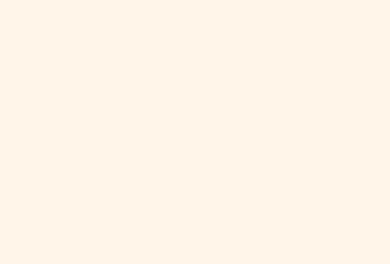
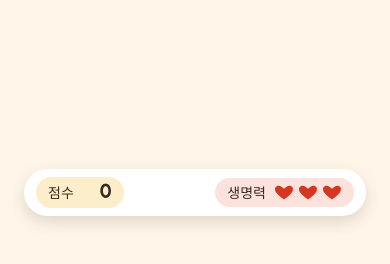
Before and after one commit to cclss/tomato-egg-fried-rice, a plain HTML site: page index.html in a window 390 px wide. Both pictures are taken after a click on the button "게임 시작". Drawn offline with Linux system fonts and the light colour scheme.

Commit message:
feat(grain-3): 게임 플레이 화면 점수·생명력 HUD
Grain: grain-3
Do: 플레이 화면(`#screen-play`) 상단에 점수와 생명력(life) 표시 UI를 렌더링한다. 점수는 라벨+숫자(예: '점수 0'), 생명력은 하트 아이콘 N개(또는 계란 모티프) 형태로 직관적 표현. grain-1 토큰을 사용한 HUD 패널/배지 스타일, 점수 증가 시 강조 애니메이션과 생명력 감소 시 시각 피드백(흔들림/페이드)을 위한 표시 컴포넌트와 갱신 API(`updateScore`, `updateLife`)를 `js/hud.js`에 구현한다. HUD는 게임플레이 영역을 가리지 않게 배치하고 반응형 대응.
DoneWhen: 플레이 화면 진입 시 점수와 생명력 HUD가 토큰 기반 스타일로 명확히 보이고, `updateScore`/`updateLife` 호출 시 값이 갱신되며 강조/피드백 애니메이션이 동작한다. 반응형·가독성·대비 확인. `$GENOSIS_SPEC_PATH`의 grain-1 Token/톤 Spec을 참조했고, HUD 배지/하트 컴포넌트·피드백 모션에 대한 새 결정을 recording.md 형식으로 `$GENOSIS_SPEC_PATH`에 기록했다.

```diff
--- /dev/null
+++ b/css/hud.css
@@ -0,0 +1,182 @@
+/* ==========================================================================
+   HUD — 게임 플레이 화면 상단 상태 표시 (점수 / 생명력)
+   --------------------------------------------------------------------------
+   모든 디자인 값은 css/tokens.css의 시맨틱 토큰만 참조한다 (오염 금지).
+   구현 설정값(position, display, z-index, breakpoint, transform 변위 등)만
+   직접 사용한다.
+   ========================================================================== */
+
+/* --------------------------------------------------------------------------
+   HUD 패널 — 플레이 영역 상단에 떠 있는 상태 바.
+   게임플레이 영역을 가리지 않도록 상단에 고정 배치하고, 그 아래로 콘텐츠가
+   흐르게 한다.
+   -------------------------------------------------------------------------- */
+.hud {
+  display: flex;
+  align-items: center;
+  justify-content: space-between;
+  gap: var(--space-md);
+  width: 100%;
+  padding: var(--space-sm) var(--space-md);
+  /* 흰 표면 + 따뜻한 그림자로 크림 배경 위에 '떠 있는' 패널감을 만든다.
+     (테두리 두께(border-width)는 아직 토큰화되지 않았고 tokens.css는 이 grain의
+     수정 범위 밖이므로, 하드코딩 대신 surface+shadow로 패널을 구분한다.) */
+  background-color: var(--color-surface);
+  border-radius: var(--radius-lg);
+  box-shadow: var(--shadow-md);
+}
+
+/* --------------------------------------------------------------------------
+   Badge — 라벨 + 값 묶음 (점수 배지 / 생명력 배지)
+   -------------------------------------------------------------------------- */
+.hud__badge {
+  display: flex;
+  align-items: center;
+  gap: var(--space-xs);
+  padding: var(--space-2xs) var(--space-sm);
+  border-radius: var(--radius-pill);
+}
+
+.hud__badge--score {
+  background-color: var(--color-highlight-soft);
+}
+
+.hud__badge--life {
+  background-color: var(--color-accent-soft);
+}
+
+.hud__label {
+  font-family: var(--font-body);
+  font-size: var(--text-size-xs);
+  font-weight: var(--font-weight-medium);
+  /* 라벨은 14px 소형 텍스트 → 두 배지(highlight-soft/accent-soft) 모두에서
+     WCAG AA(4.5:1)를 확실히 넘기기 위해 muted가 아닌 기본 텍스트색을 쓴다.
+     (muted on accent-soft = 4.21:1로 미달, color-text = 11:1로 통과) */
+  color: var(--color-text);
+  white-space: nowrap;
+}
+
+/* --------------------------------------------------------------------------
+   Score 값 — 계란 옐로우 톤 배지 위의 큰 수치
+   -------------------------------------------------------------------------- */
+.hud__score-value {
+  display: inline-block;
+  min-width: 1.5em; /* 자릿수 증가 시 레이아웃 흔들림 방지 (구현 설정값) */
+  font-family: var(--font-display);
+  font-size: var(--text-size-lg);
+  font-weight: var(--font-weight-regular);
+  line-height: var(--line-height-tight);
+  color: var(--color-text-on-highlight);
+  text-align: right;
+  transform-origin: center;
+}
+
+/* 점수 증가 강조 — 톡톡 튀는 스케일 팝 */
+.hud__score-value.is-bumped {
+  animation: score-pop var(--transition-slow) var(--ease-bounce);
+}
+
+/* --------------------------------------------------------------------------
+   Life — 하트(토마토 모티프) 아이콘 묶음
+   -------------------------------------------------------------------------- */
+.hud__hearts {
+  display: inline-flex;
+  align-items: center;
+  gap: var(--space-2xs);
+}
+
+.hud__heart {
+  width: var(--text-size-lg);
+  height: var(--text-size-lg);
+  display: block;
+  fill: var(--color-life);
+  transition: fill var(--transition-base) var(--ease-standard),
+    transform var(--transition-base) var(--ease-bounce);
+}
+
+/* 소진된 하트 — 흐린 색(color-life-empty) + 살짝 작아지며 비워짐.
+   (opacity는 디자인 토큰 축이지만 토큰/그룹이 없고 tokens.css가 범위 밖이므로
+   하드코딩하지 않는다. 색 전환 + scale 만으로 소진을 표현한다.) */
+.hud__heart.is-empty {
+  fill: var(--color-life-empty);
+  transform: scale(0.82);
+}
+
+/* 생명력 감소 피드백 — 하트 묶음 흔들림 */
+.hud__hearts.is-hit {
+  animation: life-shake var(--transition-slow) var(--ease-standard);
+}
+
+/* --------------------------------------------------------------------------
+   애니메이션 키프레임 (transform 변위는 구현 micro-interaction 값)
+   -------------------------------------------------------------------------- */
+@keyframes score-pop {
+  0% {
+    transform: scale(1);
+  }
+  45% {
+    transform: scale(1.35);
+  }
+  100% {
+    transform: scale(1);
+  }
+}
+
+@keyframes life-shake {
+  0%,
+  100% {
+    transform: translateX(0);
+  }
+  20% {
+    transform: translateX(-4px);
+  }
+  40% {
+    transform: translateX(4px);
+  }
+  60% {
+    transform: translateX(-3px);
+  }
+  80% {
+    transform: translateX(2px);
+  }
+}
+
+/* --------------------------------------------------------------------------
+   반응형 — 좁은 화면에서 라벨/수치/하트 한 단계 축소
+   -------------------------------------------------------------------------- */
+@media (max-width: 480px) {
+  .hud {
+    gap: var(--space-xs);
+    padding: var(--space-xs) var(--space-sm);
+  }
+
+  .hud__score-value {
+    font-size: var(--text-size-md);
+  }
+
+  .hud__heart {
+    width: var(--text-size-md);
+    height: var(--text-size-md);
+  }
+}
+
+/* --------------------------------------------------------------------------
+   모션 감소 선호 — 강조/피드백 애니메이션 비활성화 (상태 변화는 유지)
+   -------------------------------------------------------------------------- */
+@media (prefers-reduced-motion: reduce) {
+  .hud__score-value.is-bumped {
+    animation: none;
+  }
+
+  .hud__hearts.is-hit {
+    animation: none;
+  }
+
+  .hud__heart {
+    transition: fill var(--transition-fast) linear;
+  }
+
+  .hud__heart.is-empty {
+    transform: none;
+  }
+}
--- a/index.html
+++ b/index.html
@@ -6,6 +6,7 @@
     <title>토마토 계란 볶음밥을 만들자!</title>
     <link rel="stylesheet" href="css/tokens.css" />
     <link rel="stylesheet" href="css/screens.css" />
+    <link rel="stylesheet" href="css/hud.css" />
   </head>
   <body>
     <main id="app" class="app">
@@ -32,11 +33,36 @@
         aria-hidden="true"
       >
         <div id="play-root" class="play" tabindex="-1">
-          <!-- 점수 / 생명력 HUD 자리 (grain-3) -->
+          <!-- 점수 / 생명력 HUD (grain-3) -->
+          <header class="hud" aria-label="게임 상태">
+            <div class="hud__badge hud__badge--score">
+              <span class="hud__label">점수</span>
+              <span
+                class="hud__score-value"
+                id="hud-score"
+                aria-live="polite"
+                aria-atomic="true"
+                >0</span
+              >
+            </div>
+            <div class="hud__badge hud__badge--life">
+              <span class="hud__label">생명력</span>
+              <div
+                class="hud__hearts"
+                id="hud-hearts"
+                role="img"
+                aria-label="생명력"
+              >
+                <!-- 하트 아이콘은 js/hud.js가 렌더링한다 -->
+              </div>
+            </div>
+          </header>
+          <!-- 게임플레이 영역 (후속 grain) -->
         </div>
       </section>
     </main>
 
     <script src="js/screens.js" defer></script>
+    <script src="js/hud.js" defer></script>
   </body>
 </html>
--- /dev/null
+++ b/js/hud.js
@@ -0,0 +1,134 @@
+/* ==========================================================================
+   HUD — 점수 / 생명력 표시 컴포넌트 + 갱신 API
+   --------------------------------------------------------------------------
+   표시 UI와 갱신 API(updateScore / updateLife)만 담당한다.
+   실제 채점·생명력 차감 게임 로직은 이 모듈의 책임이 아니다(범위 밖).
+   비주얼(색/애니메이션)은 css/hud.css가 담당하고, 여기서는 값 갱신과
+   상태 클래스 토글, 접근성 라벨 갱신만 관리한다.
+   ========================================================================== */
+(function () {
+  "use strict";
+
+  var MAX_LIFE = 3; // 생명력 하트 개수 기본값
+
+  // 토마토(하트) 모티프 SVG. 색은 CSS(fill: var(--color-life)*)이 결정한다.
+  var HEART_PATH =
+    "M12 21s-7.5-4.9-10-9.2C.4 9 1.3 5.5 4.3 4.6 6.6 3.9 8.7 5 12 8.1 " +
+    "15.3 5 17.4 3.9 19.7 4.6c3 .9 3.9 4.4 2.3 7.2C19.5 16.1 12 21 12 21z";
+
+  var scoreEl = document.getElementById("hud-score");
+  var heartsEl = document.getElementById("hud-hearts");
+
+  var state = {
+    score: 0,
+    life: MAX_LIFE,
+    maxLife: MAX_LIFE,
+  };
+
+  /**
+   * 하트 아이콘을 maxLife 개수만큼 그린다. (최초 1회)
+   */
+  function renderHearts() {
+    if (!heartsEl) return;
+    heartsEl.innerHTML = "";
+    for (var i = 0; i < state.maxLife; i++) {
+      var svg = document.createElementNS("http://www.w3.org/2000/svg", "svg");
+      svg.setAttribute("class", "hud__heart");
+      svg.setAttribute("viewBox", "0 0 24 24");
+      svg.setAttribute("aria-hidden", "true");
+      var path = document.createElementNS(
+        "http://www.w3.org/2000/svg",
+        "path"
+      );
+      path.setAttribute("d", HEART_PATH);
+      svg.appendChild(path);
+      heartsEl.appendChild(svg);
+    }
+    paintHearts();
+  }
+
+  /**
+   * 현재 life 값에 따라 채워진/소진된 하트 상태를 반영한다.
+   */
+  function paintHearts() {
+    if (!heartsEl) return;
+    var hearts = heartsEl.querySelectorAll(".hud__heart");
+    for (var i = 0; i < hearts.length; i++) {
+      hearts[i].classList.toggle("is-empty", i >= state.life);
+    }
+    heartsEl.setAttribute(
+      "aria-label",
+      "생명력 " + state.life + "개 남음 (전체 " + state.maxLife + "개)"
+    );
+  }
+
+  /**
+   * 애니메이션 클래스를 재생할 수 있도록 토글한다.
+   * (이미 붙어 있으면 떼었다가 다시 붙여 재생을 강제한다)
+   * @param {Element} el 대상 요소
+   * @param {string} cls 애니메이션 트리거 클래스
+   */
+  function replayAnimation(el, cls) {
+    if (!el) return;
+    el.classList.remove(cls);
+    // 강제 리플로우로 애니메이션 재시작을 보장한다.
+    void el.offsetWidth;
+    el.classList.add(cls);
+    el.addEventListener(
+      "animationend",
+      function handler() {
+        el.classList.remove(cls);
+        el.removeEventListener("animationend", handler);
+      }
+    );
+  }
+
+  /**
+   * 점수를 갱신하고 증가 시 강조 애니메이션을 재생한다.
+   * @param {number} value 새 점수
+   */
+  function updateScore(value) {
+    var next = Number(value) || 0;
+    var increased = next > state.score;
+    state.score = next;
+    if (scoreEl) {
+      scoreEl.textContent = String(next);
+      if (increased) {
+        replayAnimation(scoreEl, "is-bumped");
+      }
+    }
+    return state.score;
+  }
+
+  /**
+   * 생명력을 갱신하고 감소 시 시각 피드백(흔들림 + 소진 페이드)을 재생한다.
+   * @param {number} value 새 생명력(하트 개수). 0~maxLife로 클램프된다.
+   */
+  function updateLife(value) {
+    var next = Number(value);
+    if (isNaN(next)) next = state.life;
+    next = Math.max(0, Math.min(state.maxLife, Math.round(next)));
+    var decreased = next < state.life;
+    state.life = next;
+    paintHearts();
+    if (decreased) {
+      replayAnimation(heartsEl, "is-hit");
+    }
+    return state.life;
+  }
+
+  // 초기 렌더 — 하트 그리기 + 점수 표시.
+  renderHearts();
+  if (scoreEl) {
+    scoreEl.textContent = String(state.score);
+  }
+
+  // 후속 grain(게임 로직)에서 점수/생명력을 갱신할 수 있도록 노출한다.
+  window.Hud = {
+    updateScore: updateScore,
+    updateLife: updateLife,
+    getState: function () {
+      return { score: state.score, life: state.life, maxLife: state.maxLife };
+    },
+  };
+})();
```
